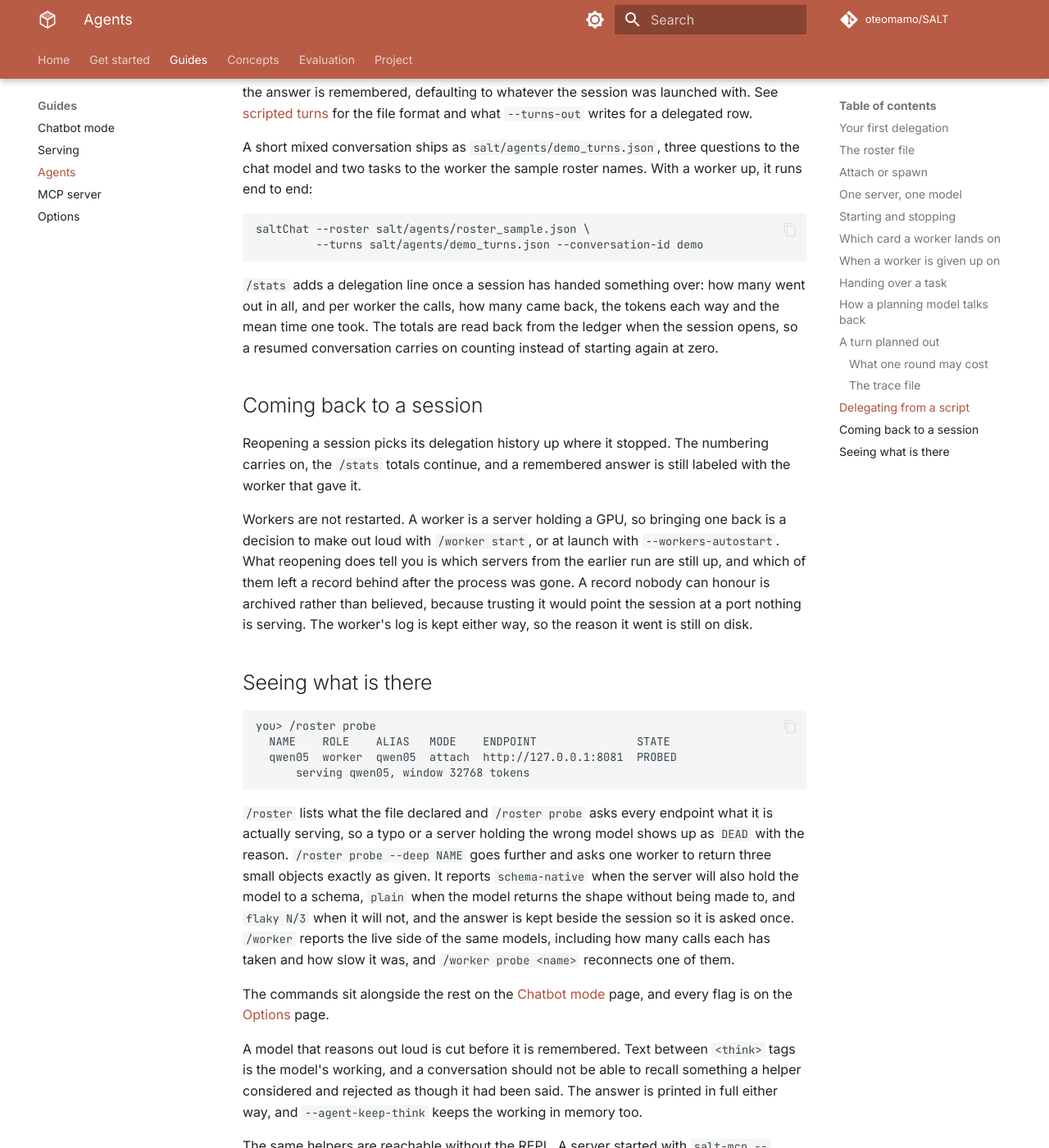
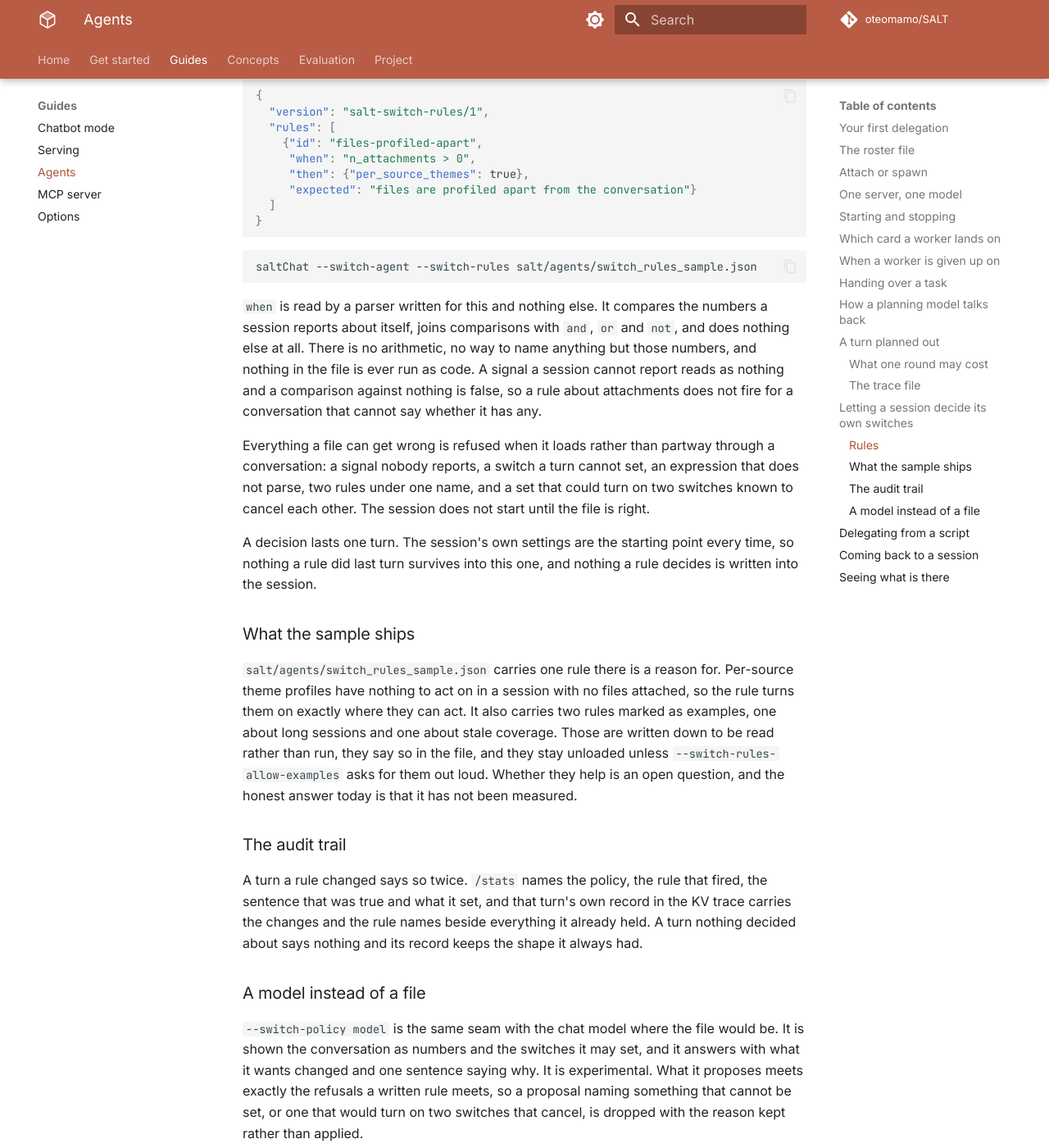
Before and after one commit to oteomamo/SALT, an MkDocs documentation site: the page built from docs/agents.md, in a window 1280 px wide and 1400 px high, scrolled down 7646 px. Shown: the whole window at 82% size. Built offline with MkDocs 1.6.1 and Material for MkDocs 9.7.7, drawn with Linux system fonts in a browser that asks for light colours; comment, search, counter and statistics services are not loaded; the version menu is left out; some of the changed text lies outside the part shown.

Commit message:
v2.10.89 docs site: a session deciding its own switches

````diff
--- a/docs/agents.md
+++ b/docs/agents.md
@@ -354,6 +354,86 @@ session opens and reports how many turns were planned out, how many
 pieces went out, how many came back empty and what a round costs on
 average.
 
+## Letting a session decide its own switches
+
+SALT ships a set of memory switches that are off by default: how long a
+surfaced theme stays suppressed, whether attached files are profiled
+apart from the conversation, whether the keyword order is frozen, and so
+on. They are off because what each one is worth depends on the
+conversation, and a default that helps one kind of session hurts
+another. `--switch-agent` hands that decision to something that can look
+at the conversation first.
+
+### Rules
+
+A rules file is a list of sentences about a session and the switch each
+one changes while its sentence is true:
+
+```json
+{
+  "version": "salt-switch-rules/1",
+  "rules": [
+    {"id": "files-profiled-apart",
+     "when": "n_attachments > 0",
+     "then": {"per_source_themes": true},
+     "expected": "files are profiled apart from the conversation"}
+  ]
+}
+```
+
+```
+saltChat --switch-agent --switch-rules salt/agents/switch_rules_sample.json
+```
+
+`when` is read by a parser written for this and nothing else. It
+compares the numbers a session reports about itself, joins comparisons
+with `and`, `or` and `not`, and does nothing else at all. There is no
+arithmetic, no way to name anything but those numbers, and nothing in
+the file is ever run as code. A signal a session cannot report reads as
+nothing and a comparison against nothing is false, so a rule about
+attachments does not fire for a conversation that cannot say whether it
+has any.
+
+Everything a file can get wrong is refused when it loads rather than
+partway through a conversation: a signal nobody reports, a switch a turn
+cannot set, an expression that does not parse, two rules under one name,
+and a set that could turn on two switches known to cancel each other.
+The session does not start until the file is right.
+
+A decision lasts one turn. The session's own settings are the starting
+point every time, so nothing a rule did last turn survives into this
+one, and nothing a rule decides is written into the session.
+
+### What the sample ships
+
+`salt/agents/switch_rules_sample.json` carries one rule there is a
+reason for. Per-source theme profiles have nothing to act on in a
+session with no files attached, so the rule turns them on exactly where
+they can act. It also carries two rules marked as examples, one about
+long sessions and one about stale coverage. Those are written down to be
+read rather than run, they say so in the file, and they stay unloaded
+unless `--switch-rules-allow-examples` asks for them out loud. Whether
+they help is an open question, and the honest answer today is that it
+has not been measured.
+
+### The audit trail
+
+A turn a rule changed says so twice. `/stats` names the policy, the rule
+that fired, the sentence that was true and what it set, and that turn's
+own record in the KV trace carries the changes and the rule names beside
+everything it already held. A turn nothing decided about says nothing
+and its record keeps the shape it always had.
+
+### A model instead of a file
+
+`--switch-policy model` is the same seam with the chat model where the
+file would be. It is shown the conversation as numbers and the switches
+it may set, and it answers with what it wants changed and one sentence
+saying why. It is experimental. What it proposes meets exactly the
+refusals a written rule meets, so a proposal naming something that
+cannot be set, or one that would turn on two switches that cancel, is
+dropped with the reason kept rather than applied.
+
 ## Delegating from a script
 
 A scripted run can delegate as well as talk. An item in a `--turns` file
--- a/pyproject.toml
+++ b/pyproject.toml
@@ -4,7 +4,7 @@ build-backend = "setuptools.build_meta"
 
 [project]
 name = "salt"
-version = "2.10.88"
+version = "2.10.89"
 description = "SALT: Salience-Aware Lexical Trie for Long-Context Compression"
 readme = "README.md"
 license = "MIT"
````
Also changed, not shown: docs/changelog.md (+17 -1 lines).
